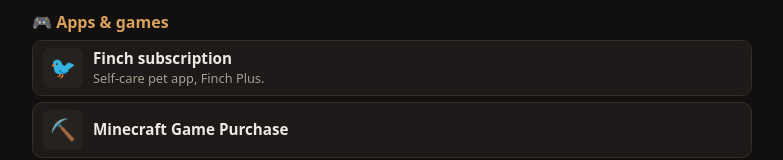
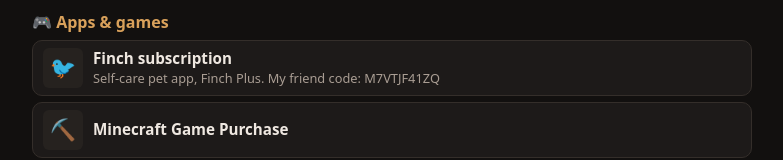
Before and after one commit to micleners/christmas-list, a plain HTML site: page index.html in a window 1280 px wide. Shown: the part 572-732 px from the top of the page, without its empty margins (248-1031 px from the left). Drawn offline with Linux system fonts and the light colour scheme.

Commit message:
Add Finch friend code

```diff
--- a/index.html
+++ b/index.html
@@ -127,7 +127,7 @@ const CONFIG = {
     {
       id: "games", name: "🎮 Apps & games",
       items: [
-        { title: "Finch subscription", desc: "Self-care pet app, Finch Plus.", emoji: "🐦" },
+        { title: "Finch subscription", desc: "Self-care pet app, Finch Plus. My friend code: M7VTJF41ZQ", emoji: "🐦" },
         { title: "Minecraft Game Purchase", emoji: "⛏️" }
       ]
     },
```
